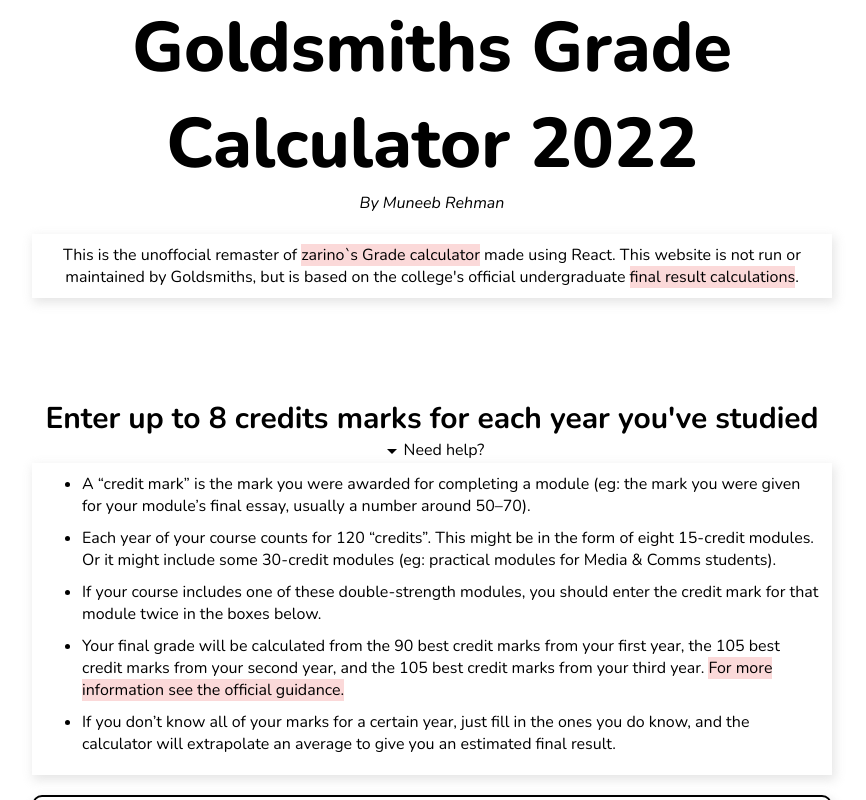
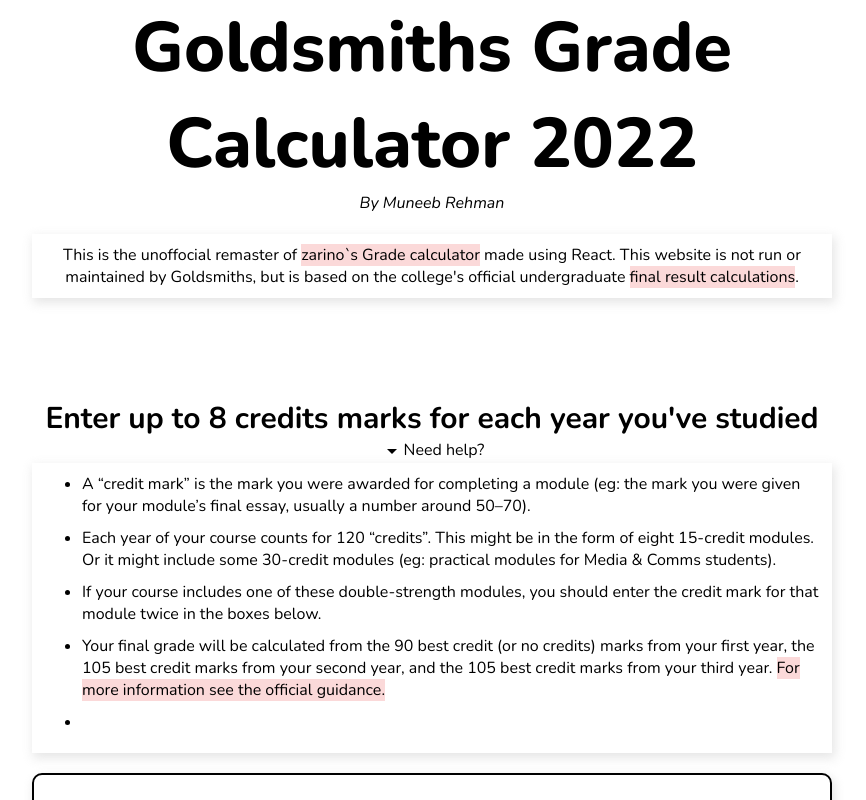
Before and after one commit to mrehmm001/Grade_calculator, a React (Create React App) app: page / in a window 1280 px wide. Both pictures are taken after a click on the element "Need help?". Shown: the top 800 px of the page, without its empty margins (208-1074 px from the left). Built offline with nearby package versions, Linux system fonts and the light colour scheme.

Commit message:
minor fix

```diff
--- a/src/pages/main/Main.jsx
+++ b/src/pages/main/Main.jsx
@@ -159,8 +159,8 @@
                     <li>A “credit mark” is the mark you were awarded for completing a module (eg: the mark you were given for your module’s final essay, usually a number around 50–70).</li>
                     <li>Each year of your course counts for 120 “credits”. This might be in the form of eight 15-credit modules. Or it might include some 30-credit modules (eg: practical modules for Media & Comms students).</li>
                     <li>If your course includes one of these double-strength modules, you should enter the credit mark for that module twice in the boxes below.</li>
-                    <li>Your final grade will be calculated from the 90 best credit marks from your first year, the 105 best credit marks from your second year, and the 105 best credit marks from your third year. <a className="link" href="https://www.gold.ac.uk/students/assessments/undergraduate-final-result-calculation/">For more information see the official guidance.</a></li>
-                    <li>If you don’t know all of your marks for a certain year, just fill in the ones you do know, and the calculator will extrapolate an average to give you an estimated final result.</li>
+                    <li>Your final grade will be calculated from the 90 best credit (or no credits) marks from your first year, the 105 best credit marks from your second year, and the 105 best credit marks from your third year. <a className="link" href="https://www.gold.ac.uk/students/assessments/undergraduate-final-result-calculation/">For more information see the official guidance.</a></li>
+                    <li></li>
                 </ul>
             </div>
             <GradeInput setWeightFunction ={setWeight} year="First"/>
```
